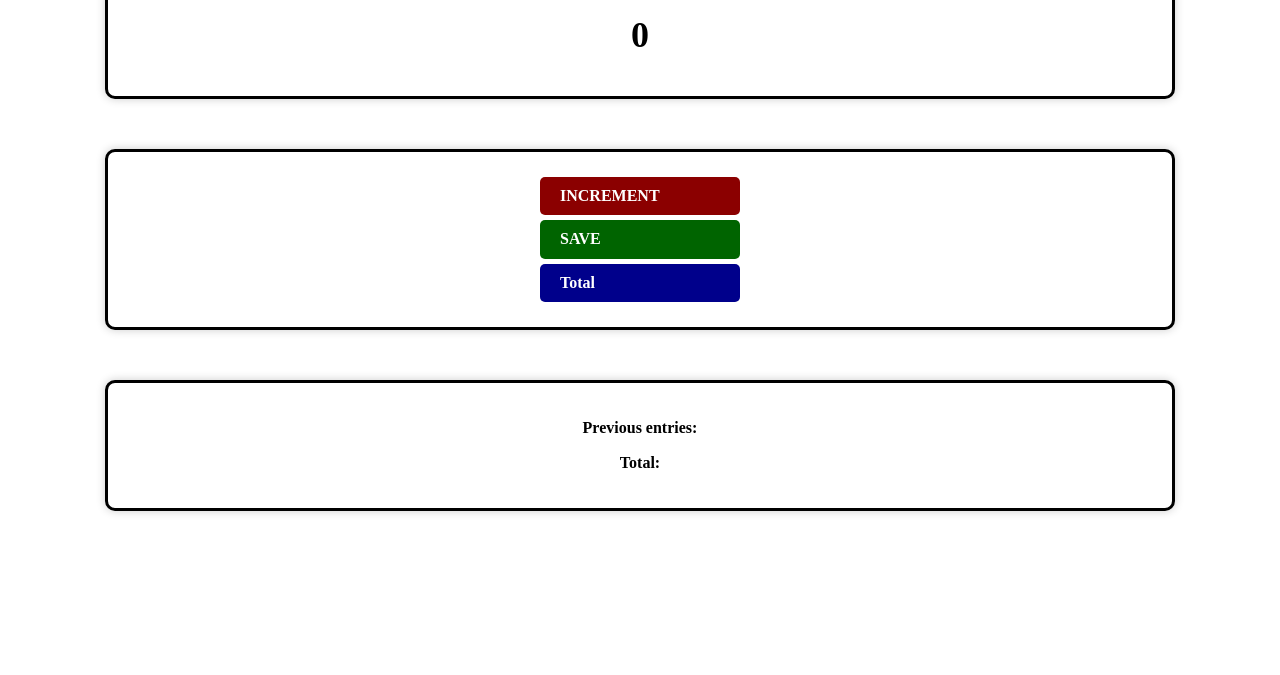
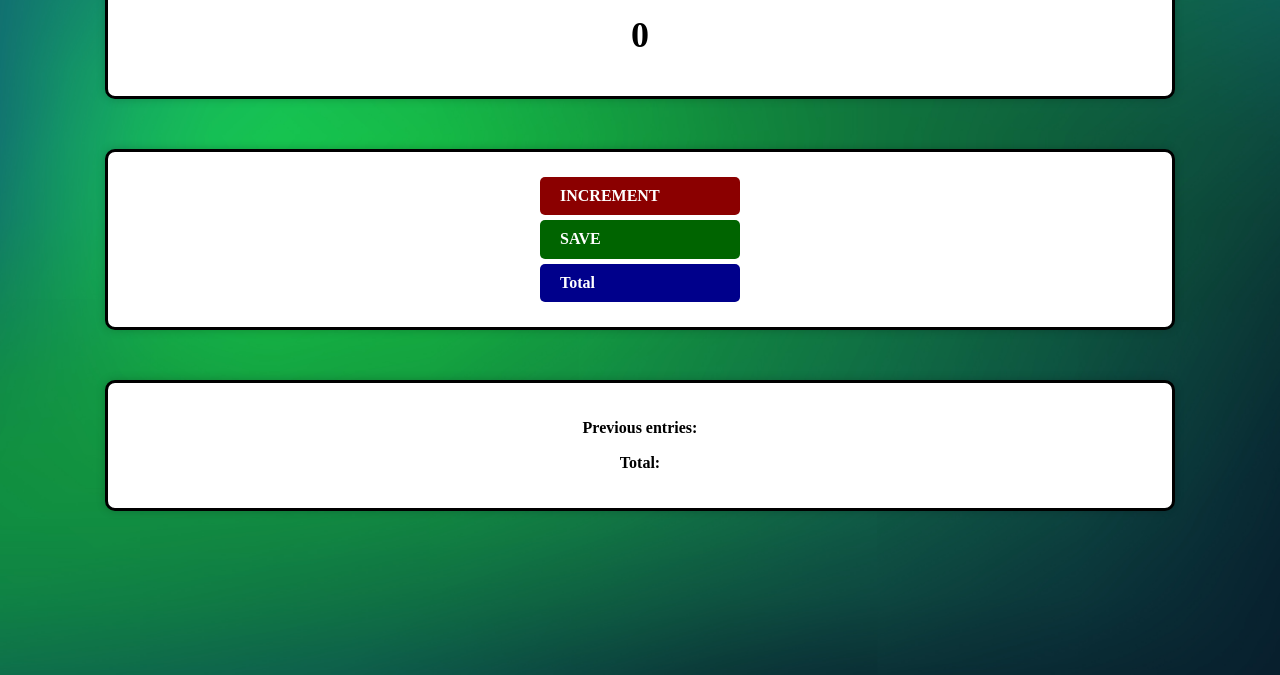
Before and after one commit to Balaji340/Count-WebApp, a plain HTML site: page index.html in a window 1280 px wide. Shown: the part 125-800 px from the top of the page. Drawn offline with nearby package versions, Linux system fonts and the light colour scheme.

Commit message:
Update index.css

```diff
--- a/index.css
+++ b/index.css
@@ -1,5 +1,5 @@
 body {
-    background-image: url("station.jpg");
+    background-image: url("6072038_3145241.jpg");
     background-size: cover;
     font-family: Oxygen;
     font-weight: bold;
```
